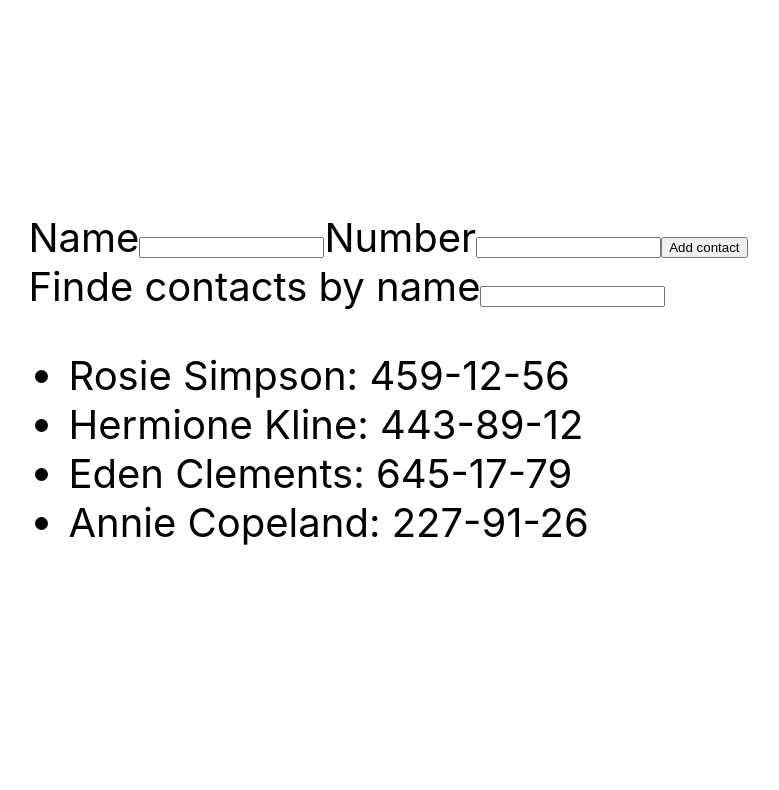
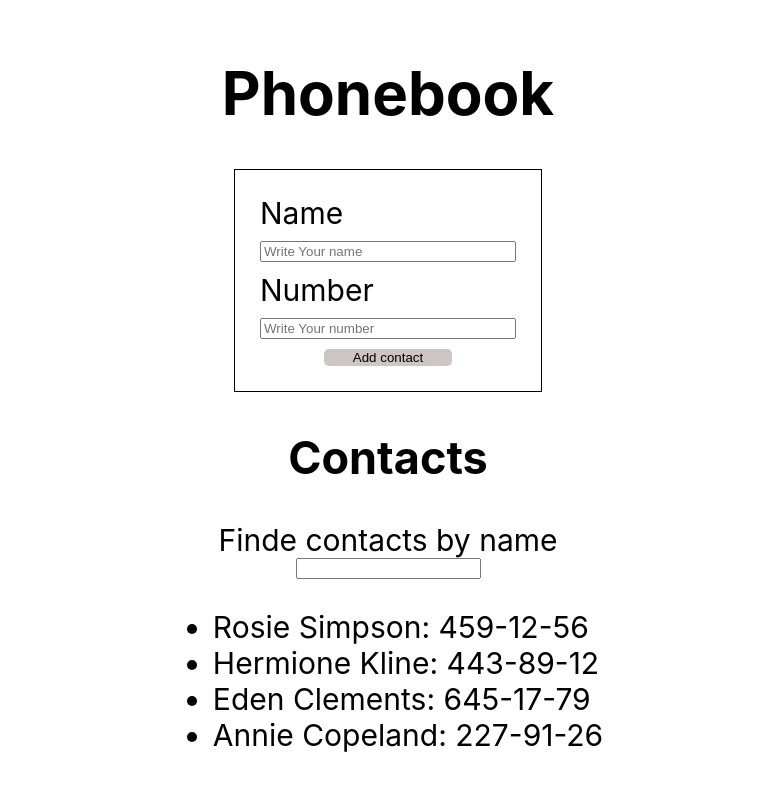
Before and after one commit to KacperMadajewski/goit-react-hw-02-phonebook, a React (Create React App) app: page / in a window 1280 px wide. Shown: the top 790 px of the page, without its empty margins (252-1031 px from the left). Built offline with nearby package versions, Linux system fonts and the light colour scheme.

Commit message:
Added some filters and made refactor

```diff
--- a/src/components/App.jsx
+++ b/src/components/App.jsx
@@ -1,12 +1,47 @@
 import React, { Component } from 'react';
 import { ContactsForm } from './ContactsForm/ContactsForm';
+import { nanoid } from 'nanoid';
+import { ContactsList } from './ContactsList/ContactsList';
+import { Filter } from './Filter/Filter';
 
 export class App extends Component {
+  state = {
+    contacts: [
+      { id: 'id-1', name: 'Rosie Simpson', number: '459-12-56' },
+      { id: 'id-2', name: 'Hermione Kline', number: '443-89-12' },
+      { id: 'id-3', name: 'Eden Clements', number: '645-17-79' },
+      { id: 'id-4', name: 'Annie Copeland', number: '227-91-26' },
+    ],
+    filter: '',
+    name: '',
+    number: '',
+  };
 
-  handleSubmit = (ev) => {
+  handleNameChange = ev => {
+    this.setState({ name: ev.target.value });
+  };
+
+  handleNumberChange = ev => {
+    this.setState({ number: ev.target.value });
+  };
+
+  handleFilterChange = ev => {
+    this.setState({ filter: ev.target.value });
+  };
+
+  handleSubmit = ev => {
     ev.preventDefault();
-
-}
+    const name1 = this.state.name;
+    const number1 = this.state.number;
+    this.setState({
+      contacts: [
+        ...this.state.contacts,
+        { name: name1, number: number1, id: nanoid() },
+      ],
+      name: '',
+      number: '',
+    });
+  };
 
   render() {
     return (
@@ -15,12 +50,30 @@ export class App extends Component {
           height: '100vh',
           display: 'flex',
           justifyContent: 'center',
+          flexDirection: 'column',
           alignItems: 'center',
-          fontSize: 40,
+          fontSize: 30,
           color: '#010101',
         }}
       >
-        <ContactsForm />
+        <h1>Phonebook</h1>
+        <ContactsForm
+          forSubmit={this.handleSubmit}
+          nameChange={this.handleNameChange}
+          numberChange={this.handleNumberChange}
+          valueName={this.state.name}
+          valueNumber={this.state.number}
+        />
+
+        <h2>Contacts</h2>
+        <Filter
+          filterChange={this.handleFilterChange}
+          valueFilter={this.state.filter}
+        />
+        <ContactsList
+          contactsData={this.state.contacts}
+          filter={this.state.filter}
+        />
       </div>
     );
   }
--- a/src/components/ContactsForm/ContactsForm.jsx
+++ b/src/components/ContactsForm/ContactsForm.jsx
@@ -1,50 +1,12 @@
-import { nanoid } from 'nanoid';
 import React, { Component } from 'react';
-// import { nanoid } from 'nanoid';
+import Styles from './ContactsForm.module.css';
 
 export class ContactsForm extends Component {
-  state = {
-    contacts: [
-      { id: 'id-1', name: 'Rosie Simpson', number: '459-12-56' },
-      { id: 'id-2', name: 'Hermione Kline', number: '443-89-12' },
-      { id: 'id-3', name: 'Eden Clements', number: '645-17-79' },
-      { id: 'id-4', name: 'Annie Copeland', number: '227-91-26' },
-    ],
-    filter: '',
-    name: '',
-    number: '',
-  };
-
-  handleNameChange = ev => {
-    this.setState({ name: ev.target.value });
-  };
-
-  handleNumberChange = ev => {
-    this.setState({ number: ev.target.value });
-  };
-
-  handleFilterChange = ev => {
-    this.setState({ filter: ev.target.value });
-  };
-
-  handleSubmit = ev => {
-    ev.preventDefault();
-    const name1 = this.state.name;
-    const number1 = this.state.number;
-    this.setState({
-      contacts: [
-        ...this.state.contacts,
-        { name: name1, number: number1, id: nanoid() },
-      ],
-      name: '',
-      number: '',
-    });
-  };
-
   render() {
+    const { forSubmit, nameChange, numberChange, valueName, valueNumber } =
+      this.props;
     return (
-      <div>
-        <form onSubmit={this.handleSubmit}>
+      <form onSubmit={forSubmit} className={Styles.form}>
         <span>Name</span>
         <input
           type="text"
@@ -52,8 +14,10 @@ export class ContactsForm extends Component {
           pattern="^[a-zA-Zа-яА-Я]+(([' -][a-zA-Zа-яА-Я ])?[a-zA-Zа-яА-Я]*)*$"
           title="Name may contain only letters, apostrophe, dash and spaces. For example Adrian, Jacob Mercer, Charles de Batz de Castelmore d'Artagnan"
           required
-            onChange={this.handleNameChange}
-            value={this.state.name}
+          onChange={nameChange}
+          value={valueName}
+          placeholder="Write Your name"
+          className={Styles.input}
         />
         <span>Number</span>
         <input
@@ -62,32 +26,13 @@ export class ContactsForm extends Component {
           pattern="\+?\d{1,4}?[-.\s]?\(?\d{1,3}?\)?[-.\s]?\d{1,4}[-.\s]?\d{1,4}[-.\s]?\d{1,9}"
           title="Phone number must be digits and can contain spaces, dashes, parentheses and can start with +"
           required
-            onChange={this.handleNumberChange}
-            value={this.state.number}
+          onChange={numberChange}
+          value={valueNumber}
+          placeholder="Write Your number"
+          className={Styles.input}
         />
-          <button type="submit">Add contact</button>
+        <button type="submit" className={Styles.btn}>Add contact</button>
       </form>
-        <span>Finde contacts by name</span>
-        <input
-          type="text"
-          name="filter"
-          onChange={this.handleFilterChange}
-          value={this.state.filter}
-        />
-        <ul>
-          {this.state.contacts
-            .filter(contact =>
-              contact.name
-                .toLowerCase()
-                .includes(this.state.filter.toLowerCase())
-            )
-            .map(contact => (
-              <li key={nanoid()}>
-                {contact.name}: {contact.number}
-              </li>
-            ))}
-        </ul>
-      </div>
     );
   }
 }
--- /dev/null
+++ b/src/components/ContactsForm/ContactsForm.module.css
@@ -0,0 +1,25 @@
+.form {
+    display: flex;
+    flex-direction: column;
+    width: 20vw;
+    padding: 25px;
+    gap: 10px;
+    border: 1px solid;
+}
+
+.input {
+    max-width: 20vw;
+}
+
+.btn {
+    min-width: 10vw;
+    margin: auto;
+    cursor: pointer;
+    border: none;
+    border-radius: 5px;
+    background-color: rgba(125, 101, 101, 0.382);
+}
+
+.btn:hover {
+background-color: rgb(68, 159, 68);
+}
--- a/src/components/ContactsList/ContactsList.jsx
+++ b/src/components/ContactsList/ContactsList.jsx
@@ -1,3 +1,25 @@
-// import React, { Component } from "react";
+import React, { Component } from "react";
+import { nanoid } from "nanoid";
 
-// export class ContactsList extends Component
+export class ContactsList extends Component {
+
+
+    render() {
+        const { contactsData, filter} = this.props;
+        return (
+          <ul>
+            {contactsData
+              .filter(contact =>
+                contact.name
+                  .toLowerCase()
+                  .includes(filter.toLowerCase())
+              )
+              .map(contact => (
+                <li key={nanoid()}>
+                  {contact.name}: {contact.number}
+                </li>
+              ))}
+          </ul>
+        );
+    }
+}
--- /dev/null
+++ b/src/components/Filter/Filter.jsx
@@ -0,0 +1,18 @@
+import React, { Component } from 'react';
+
+export class Filter extends Component {
+  render() {
+    const { filterChange, valueFilter } = this.props;
+    return (
+      <>
+        <span>Finde contacts by name</span>
+        <input
+          type="text"
+          name="filter"
+          onChange={filterChange}
+          value={valueFilter}
+        />
+      </>
+    );
+  }
+}
```
Lines whose indentation alone changed are shown as unchanged.
